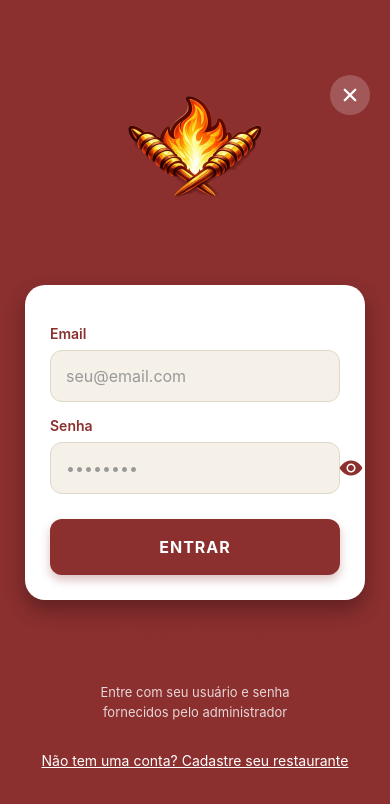
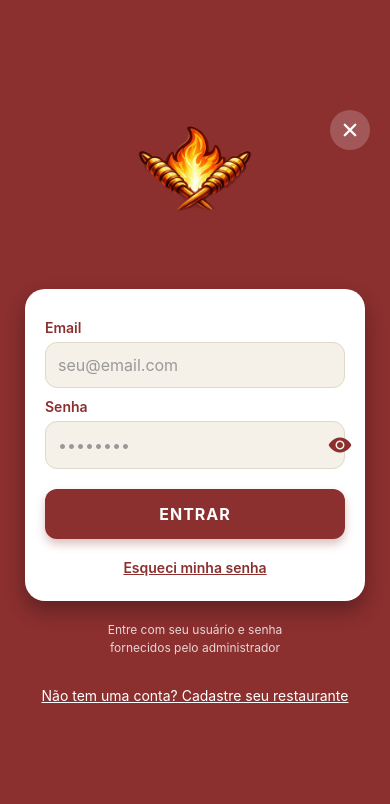
Before and after one commit to efcunha/restaurante-supabase, a React Native app in the folder restaurante-app/: screen /Login in a window 390 px wide. Shown: the top 804 px of the page. Built offline with nearby package versions, Linux system fonts and the light colour scheme; no server answers; what react-native-worklets would draw is missing.

Commit message:
refactor: Adjust LoginScreen UI for better responsiveness and compactness, and update NovoPedidoScreen simple item card layout to vertical.

```diff
--- a/restaurante-app/src/screens/LoginScreen.js
+++ b/restaurante-app/src/screens/LoginScreen.js
@@ -1,5 +1,5 @@
 import { StatusBar } from 'expo-status-bar';
-import { StyleSheet, Text, View, TextInput, TouchableOpacity, Alert, KeyboardAvoidingView, Platform, Image, BackHandler, ScrollView, TouchableWithoutFeedback, Keyboard } from 'react-native';
+import { StyleSheet, Text, View, TextInput, TouchableOpacity, Alert, KeyboardAvoidingView, Platform, Image, BackHandler, ScrollView, TouchableWithoutFeedback, Keyboard, useWindowDimensions } from 'react-native';
 import { useState, useEffect } from 'react';
 import { useAuth } from '../context/AuthContext';
 import { useToast } from '../context/ToastContext';
@@ -14,6 +14,11 @@ export default function LoginScreen({ navigation }) {
   const [senha, setSenha] = useState('');
   const [loading, setLoading] = useState(false);
   const [mostrarSenha, setMostrarSenha] = useState(false);
+
+  // Responsividade
+  const { height } = useWindowDimensions();
+  // Logo ocupa 20% da tela, máximo de 180px, mínimo de 100px
+  const logoSize = Math.min(Math.max(height * 0.20, 100), 180);
 
   // ... (useEffect kept as is)
 
@@ -82,7 +87,7 @@ export default function LoginScreen({ navigation }) {
             <View style={styles.header}>
               <Image
                 source={require('../assets/images/login.png')}
-                style={styles.logo}
+                style={[styles.logo, { width: logoSize, height: logoSize }]}
                 resizeMode="contain"
               />
             </View>
@@ -133,9 +138,7 @@ export default function LoginScreen({ navigation }) {
                   {loading ? 'ENTRANDO...' : 'ENTRAR'}
                 </Text>
               </TouchableOpacity>
-            </View>
 
-            {/* Rodapé */}
               <TouchableOpacity
                 style={styles.forgotPasswordBtn}
                 onPress={async () => {
@@ -166,6 +169,7 @@ export default function LoginScreen({ navigation }) {
               >
                 <Text style={styles.forgotPasswordText}>Esqueci minha senha</Text>
               </TouchableOpacity>
+            </View>
 
             <Text style={styles.footer}>
               Entre com seu usuário e senha{'\n'}fornecidos pelo administrador
@@ -196,17 +200,18 @@ const styles = StyleSheet.create({
   content: {
     padding: 20,
     paddingHorizontal: 25,
-    paddingTop: 40,
+    paddingTop: 10, // Menos padding no topo
     width: '100%',
   },
 
   scrollContent: {
     flexGrow: 1,
     justifyContent: 'center',
+    paddingBottom: 20,
   },
   exitButton: {
     position: 'absolute',
-    top: Platform.OS === 'ios' ? 50 : 30,
+    top: Platform.OS === 'ios' ? 40 : 20,
     right: 20,
     width: 40,
     height: 40,
@@ -218,17 +223,17 @@ const styles = StyleSheet.create({
   },
   header: {
     alignItems: 'center',
-    marginBottom: 20,
-    marginTop: -20,
+    marginBottom: 10, // Menos margem
+    marginTop: 0,
   },
   logo: {
-    width: 200,
-    height: 200,
+    // Dynamic size via inline styles
+    marginBottom: 10,
   },
   form: {
     backgroundColor: '#FFFFFF',
     borderRadius: 20,
-    padding: 25,
+    padding: 20, // Reduzido de 25
     shadowColor: '#000',
     shadowOffset: { width: 0, height: 10 },
     shadowOpacity: 0.3,
@@ -239,15 +244,15 @@ const styles = StyleSheet.create({
     fontSize: 14,
     fontWeight: '600',
     color: '#8B2F2F',
-    marginBottom: 8,
-    marginTop: 15,
+    marginBottom: 6,
+    marginTop: 10, // Menos margem
   },
   input: {
     backgroundColor: '#F5F1E8',
     borderWidth: 1,
     borderColor: '#E0D8C8',
     borderRadius: 12,
-    padding: 15,
+    padding: 12, // Menos padding interno
     fontSize: 16,
     color: '#2C2C2C',
   },
@@ -262,7 +267,7 @@ const styles = StyleSheet.create({
   },
   passwordInput: {
     flex: 1,
-    padding: 15,
+    padding: 12, // Menos padding interno
     fontSize: 16,
     color: '#2C2C2C',
   },
@@ -271,10 +276,10 @@ const styles = StyleSheet.create({
   },
   loginBtn: {
     backgroundColor: '#8B2F2F',
-    padding: 18,
+    padding: 15, // Menos padding vertical
     borderRadius: 12,
     alignItems: 'center',
-    marginTop: 25,
+    marginTop: 20,
     shadowColor: '#8B2F2F',
     shadowOffset: { width: 0, height: 5 },
     shadowOpacity: 0.3,
@@ -293,21 +298,17 @@ const styles = StyleSheet.create({
   footer: {
     textAlign: 'center',
     color: '#FFFFFF',
-    fontSize: 13,
-    marginTop: 30,
+    fontSize: 12, // Fonte um pouco menor
+    marginTop: 20,
     opacity: 0.8,
-    opacity: 0.8,
-    lineHeight: 20,
+    lineHeight: 18,
   },
   forgotPasswordBtn: {
     marginTop: 15,
-    padding: 10,
+    padding: 5,
     alignSelf: 'center',
   },
   forgotPasswordText: {
-    color: '#D8A0A0', // Rosa claro/Vermelho desbotado para combinar com o fundo vermelho escuro ou branco
-    // Na verdade o fundo aqui é branco (dentro do form) ou vermelho (fora)?
-    // O form é branco. Então cor deve ser destaque.
     color: '#8B2F2F',
     fontSize: 14,
     textDecorationLine: 'underline',
--- a/restaurante-app/src/screens/NovoPedidoScreen.js
+++ b/restaurante-app/src/screens/NovoPedidoScreen.js
@@ -148,9 +148,12 @@ const StandardRow = memo(({ item, produtos, updateProduto, type }) => {
   // Simple item (Bebida/Porcao)
   const qty = produtos[item.name] || 0;
   return (
-    <View style={styles.simpleCard}>
-      <Text style={styles.simpleName}>{item.name}</Text>
-      <Text style={styles.simplePrice}>R$ {item.price.toFixed(2)}</Text>
+    <View style={styles.verticalCard}>
+      <Text style={styles.verticalName}>{item.name}</Text>
+
+      <View style={styles.verticalControlsRow}>
+        <Text style={styles.verticalPrice}>R$ {item.price.toFixed(2)}</Text>
+
         <View style={styles.quantityControl}>
           <TouchableOpacity style={[styles.roundBtn, { backgroundColor: colors.danger }]} onPress={() => updateProduto(item.name, -1)}>
             <Text style={styles.roundBtnText}>−</Text>
@@ -159,6 +162,7 @@ const StandardRow = memo(({ item, produtos, updateProduto, type }) => {
           <TouchableOpacity style={[styles.roundBtn, { backgroundColor: colors.success }]} onPress={() => updateProduto(item.name, 1)}>
             <Text style={styles.roundBtnText}>+</Text>
           </TouchableOpacity>
+        </View>
       </View>
     </View>
   );
@@ -408,12 +412,18 @@ const styles = StyleSheet.create({
   caldoCard: { backgroundColor: colors.white, borderRadius: 12, padding: 12, marginBottom: 12, elevation: 1 },
   standardCard: { backgroundColor: colors.white, borderRadius: 12, padding: 12, marginBottom: 12, elevation: 1 },
   simpleCard: { flexDirection: 'row', alignItems: 'center', justifyContent: 'space-between', marginBottom: 12, backgroundColor: colors.white, padding: 12, borderRadius: 8, elevation: 1 },
+  verticalCard: { flexDirection: 'column', marginBottom: 12, backgroundColor: colors.white, padding: 12, borderRadius: 8, elevation: 1 },
 
   produtoName: { fontSize: 18, fontWeight: '700', color: colors.text, marginBottom: 4, textAlign: 'center' },
   sizeTitle: { fontSize: 17, fontWeight: '700', color: colors.primary, marginTop: 8, marginBottom: 4, textAlign: 'center' },
 
   simpleName: { fontSize: 18, fontWeight: '700', color: colors.text, flex: 1 },
+  verticalName: { fontSize: 18, fontWeight: '700', color: colors.text, marginBottom: 8, textAlign: 'center' },
+
+  verticalControlsRow: { flexDirection: 'row', justifyContent: 'space-between', alignItems: 'center', paddingHorizontal: 10 },
+
   simplePrice: { fontSize: 17, fontWeight: '700', color: colors.primary, marginHorizontal: 12 },
+  verticalPrice: { fontSize: 17, fontWeight: '700', color: colors.primary },
 
   // Variation Rows
   variationRow: { flexDirection: 'row', alignItems: 'center', gap: 8, marginTop: 6 },
```
Also changed, not shown: 1 other file (tests, documents, lock files or other folders). Lines whose indentation alone changed are shown as unchanged.
